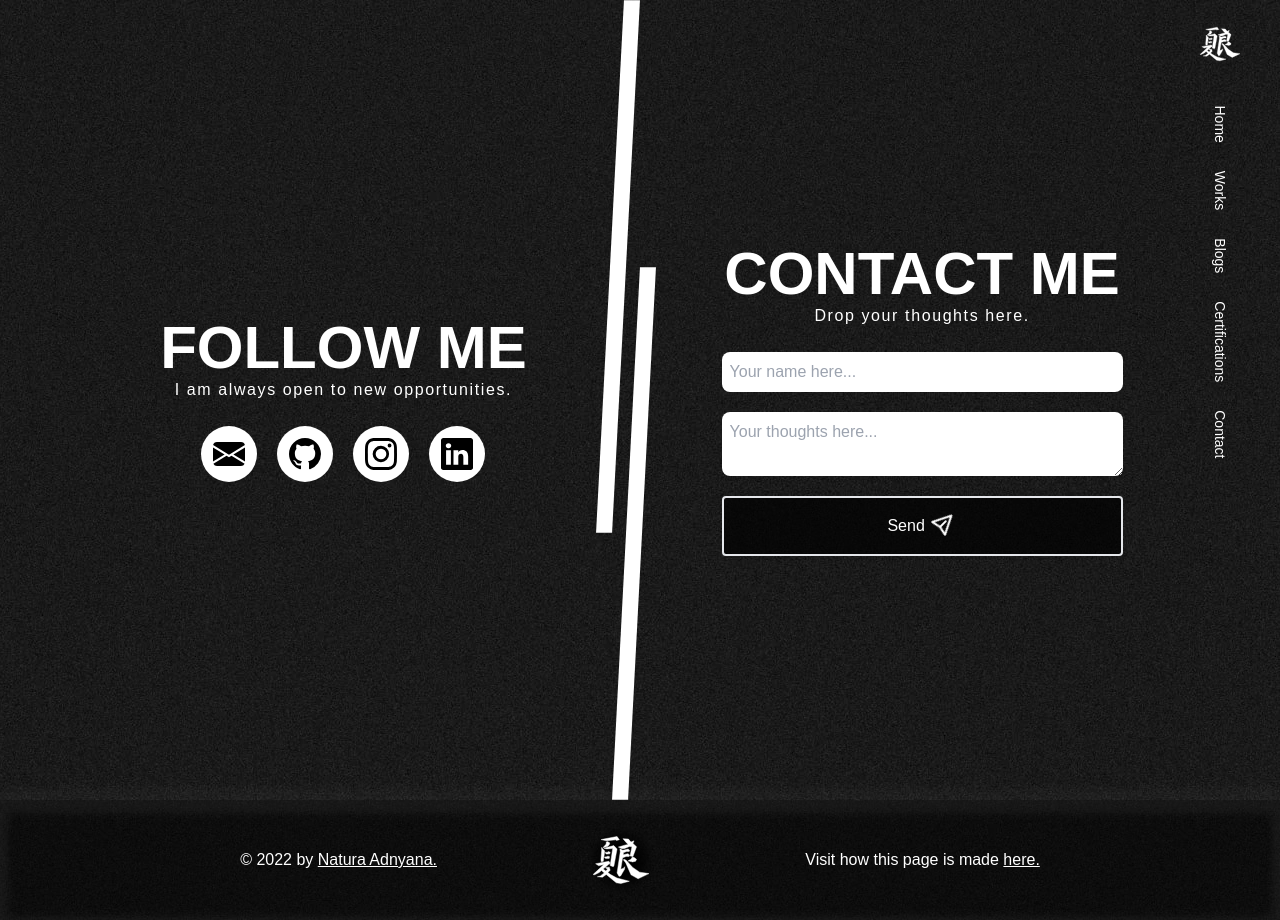
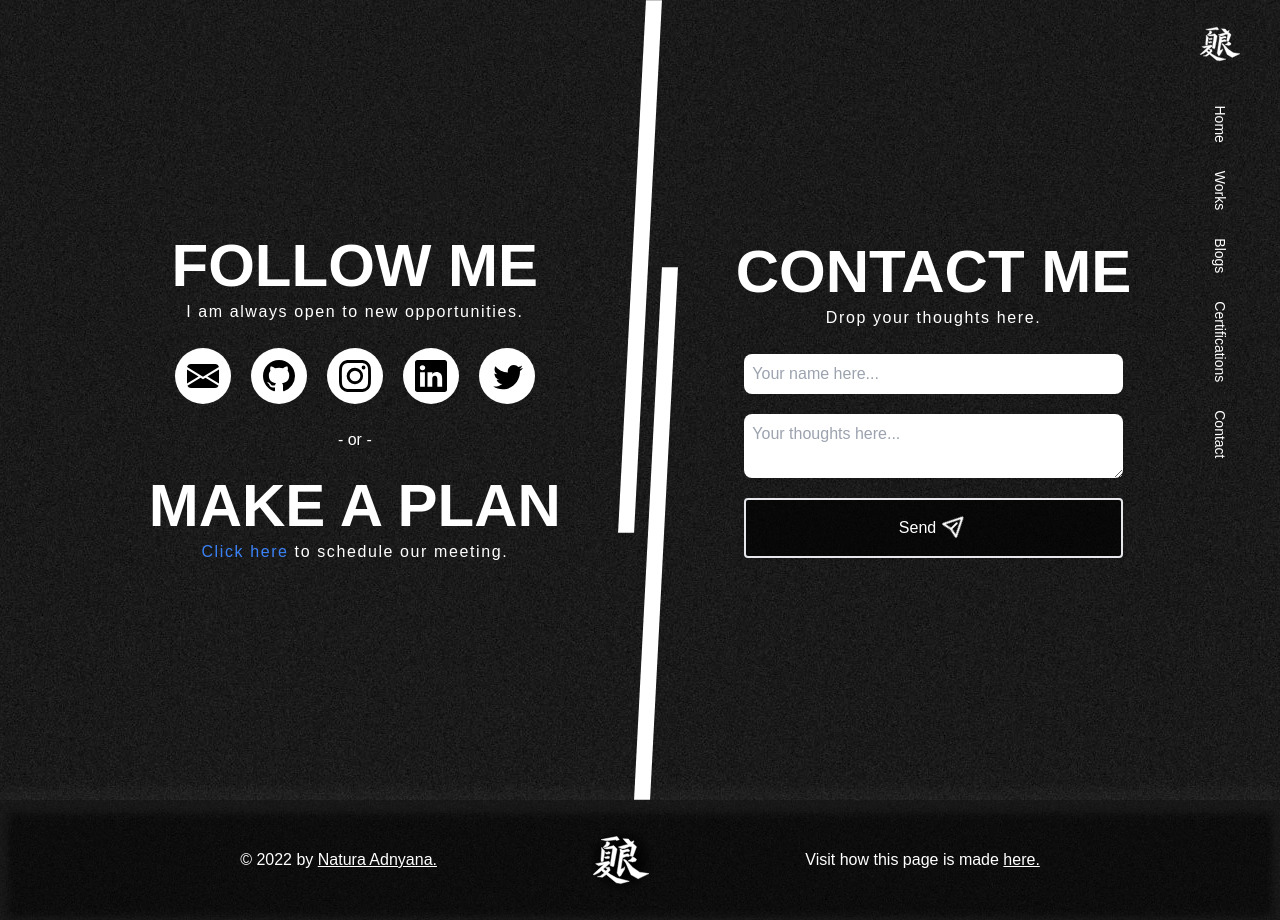
Before and after one commit to NaturaAdnyana/NaturaAdnyana.github.io, a React (Create React App) app: page /contact in a window 1280 px wide. Built offline with nearby package versions, Linux system fonts and the light colour scheme.

Commit message:
add twitter & calendry to contact page

```diff
--- /dev/null
+++ b/src/assets/icons/TwitterIcon.jsx
@@ -0,0 +1,19 @@
+import React from "react";
+
+function TwitterIcon(props) {
+  return (
+    <>
+      <svg
+        xmlns="http://www.w3.org/2000/svg"
+        fill="currentColor"
+        viewBox="0 0 28 28"
+        {...props}
+      >
+        {" "}
+        <path d="M28,6.937c-0.957,0.425-1.985,0.711-3.064,0.84c1.102-0.66,1.947-1.705,2.345-2.951c-1.03,0.611-2.172,1.055-3.388,1.295 c-0.973-1.037-2.359-1.685-3.893-1.685c-2.946,0-5.334,2.389-5.334,5.334c0,0.418,0.048,0.826,0.138,1.215 c-4.433-0.222-8.363-2.346-10.995-5.574C3.351,6.199,3.088,7.115,3.088,8.094c0,1.85,0.941,3.483,2.372,4.439 c-0.874-0.028-1.697-0.268-2.416-0.667c0,0.023,0,0.044,0,0.067c0,2.585,1.838,4.741,4.279,5.23 c-0.447,0.122-0.919,0.187-1.406,0.187c-0.343,0-0.678-0.034-1.003-0.095c0.679,2.119,2.649,3.662,4.983,3.705 c-1.825,1.431-4.125,2.284-6.625,2.284c-0.43,0-0.855-0.025-1.273-0.075c2.361,1.513,5.164,2.396,8.177,2.396 c9.812,0,15.176-8.128,15.176-15.177c0-0.231-0.005-0.461-0.015-0.69C26.38,8.945,27.285,8.006,28,6.937z" />
+      </svg>
+    </>
+  );
+}
+
+export default TwitterIcon;
--- a/src/pages/contact/index.js
+++ b/src/pages/contact/index.js
@@ -7,6 +7,7 @@ import InstagramIcon from "../../assets/icons/InstagramIcon";
 import LinkedInIcon from "../../assets/icons/LinkedInIcon";
 import OutlineBtn from "../../shared/OutlineBtn";
 import AirplaneIcon from "../../assets/icons/AirplaneIcon";
+import TwitterIcon from "../../assets/icons/TwitterIcon";
 
 const containerVariants = {
   hidden: {
@@ -67,7 +68,7 @@ function Contact() {
                   <h2 className="text-6xl">
                     <span>FOLLOW ME</span>
                   </h2>
-                  <div className="tracking-widest">
+                  <div className="tracking-widest mt-1">
                     I am always open to new opportunities.
                   </div>
                 </div>
@@ -124,6 +125,34 @@ function Contact() {
                       <LinkedInIcon className="fill-black w-8 h-8 group-hover:fill-white" />
                     </motion.div>
                   </a>
+                  <a
+                    href="https://twitter.com/Natkun_"
+                    rel="noreferrer noopener"
+                    target="_blank"
+                  >
+                    <motion.div
+                      whileHover={{ scale: 1.2 }}
+                      whileTap={{ scale: 1 }}
+                      className="group p-3 transition-colors bg-white rounded-full flex justify-center items-center hover:bg-black"
+                    >
+                      <TwitterIcon className="fill-black w-8 h-8 group-hover:fill-white" />
+                    </motion.div>
+                  </a>
+                </div>
+                <span className="mt-6">- or -</span>
+                <h2 className="text-6xl mt-6">
+                  <span>MAKE A PLAN</span>
+                </h2>
+                <div className="tracking-widest mt-1">
+                  <a
+                    href="https://calendly.com/natura-adn"
+                    target="_blank"
+                    rel="noreferrer noopener"
+                    className="text-blue-500 hover:underline"
+                  >
+                    Click here
+                  </a>{" "}
+                  to schedule our meeting.
                 </div>
               </div>
               <div className="hidden grow-0 lg:flex flex-row space-y-1">
@@ -134,7 +163,9 @@ function Contact() {
                 <h2 className="text-6xl">
                   <span>CONTACT ME</span>
                 </h2>
-                <div className="tracking-widest">Drop your thoughts here.</div>
+                <div className="tracking-widest mt-1">
+                  Drop your thoughts here.
+                </div>
                 <form
                   action="/under-construction"
                   className="flex flex-col w-full mt-6 lg:px-20 space-y-5"
```
